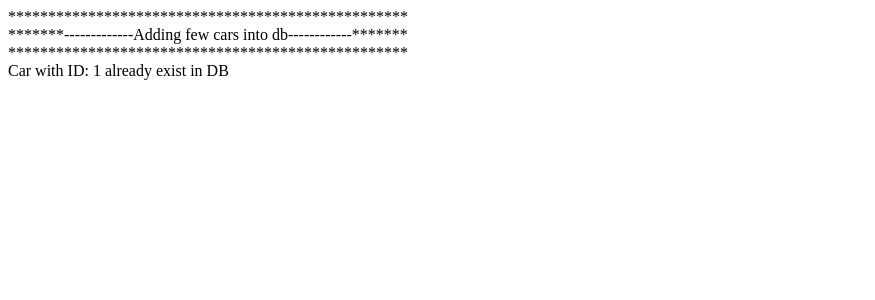
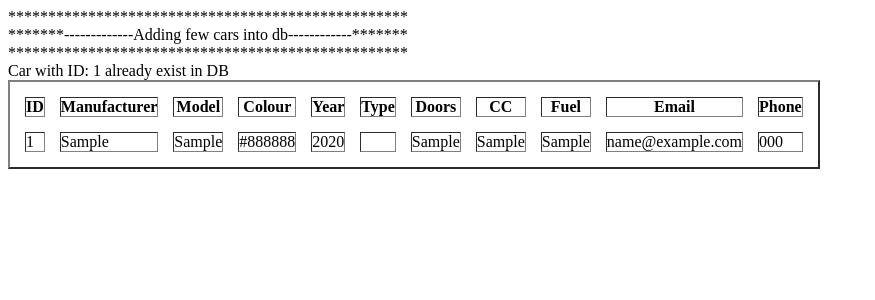
Before and after one commit to marcin-k/CarSales, a PHP site: page /TEST_addsFewRecordsIntoUsedCarsTable.php in a window 1280 px wide. Shown: the top 300 px of the page, without its empty margins (0-875 px from the left). Run offline with PHP 8.4, Linux system fonts and the light colour scheme; tables that the repository leaves empty or names only in its code hold one stand-in row (values such as "Sample post").

Commit message:
Updates to db_operations (retrieve data and update record)

```diff
--- a/TEST_addsFewRecordsIntoUsedCarsTable.php
+++ b/TEST_addsFewRecordsIntoUsedCarsTable.php
@@ -15,4 +15,7 @@
 addCar("4" , "skoda", "fabia", "black", "2015", "coupe", "2", "22", "petrol", "gfdgfd@gmail.com", "54354");
 addCar("5" , "toyota", "aygo", "white", "2013", "hatchback", "2", "22", "petrol", "gfdg@gmail.com", "5435");
 
+//Display the usedCars Table
+
+getAllCarsInDB();
 ?>
--- a/db_operations.php
+++ b/db_operations.php
@@ -65,12 +65,46 @@
 }
 
 //******************************** Delete a car from DB ********************************
+
 function deleteCar($id){
     $deleteQuery = "Delete from `CarSales`.`UsedCars` WHERE `id`='$id'";
     executeQuery($deleteQuery, "CarSales");
 
 }
-
 //******************************** Retrieves all cars from DB  ********************************
 
+function getAllCarsInDB(){
+
+    $getAllCars = "SELECT * FROM CarSales.UsedCars";
+    $resultCars = executeQuery($getAllCars, "CarSales");
+
+    if (mysqli_num_rows($resultCars) > 0) {
+        echo '<table cellpadding="0" cellspacing="15" class="db-table" border="2px">';
+        echo '<tr><th> ID </th><th> Manufacturer </th><th> Model </th><th> Colour </th>
+                <th> Year </th><th> Type </th><th> Doors </th><th> CC </th><th> Fuel </th>
+                <th> Email </th><th> Phone </th></tr>';
+        // output data of each row
+        while ($row = mysqli_fetch_assoc($resultCars)) {
+            echo '<tr>';
+            echo "<td>$row[id]</td><td>$row[manufacturer]</td><td>$row[model]</td>
+                  <td>$row[colour]</td><td>$row[year]</td><td>$row[type]</td>
+                  <td>$row[doors]</td><td>$row[cc]</td><td>$row[fuel]</td>
+                  <td>$row[email]</td><td>$row[phone]</td>";
+            echo '</tr>';
+        }
+
+    }
+    else {
+        echo "0 results";
+    }
+}
+
+//******************************** Update a record  ********************************
+
+function update($id , $manufacturer, $model, $colour, $year, $type, $doors, $cc, $fuel, $email, $phone){
+    $updateQuery = "UPDATE `CarSales`.`UsedCars` SET `manufacturer`='$manufacturer', `model`='$model',
+                    `colour`='$colour', `year`='$year', `type`='$type', `doors`='$doors', `cc`='$cc',
+                    `fuel`='$fuel', `email`='$email', `phone`='$phone' WHERE `id`='$id'";
+    executeQuery($updateQuery, "CarSales");
+}
 ?>
```
